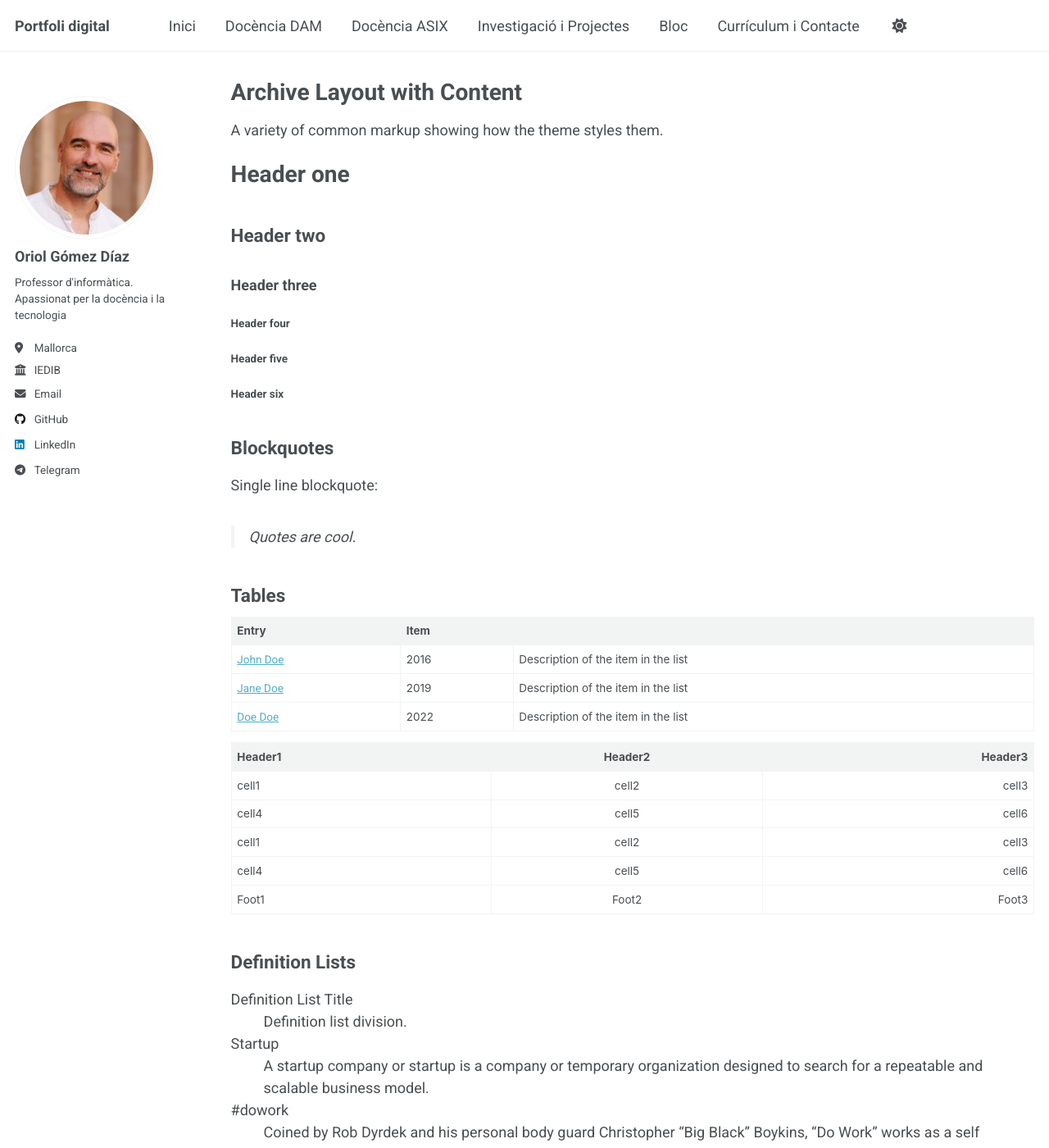
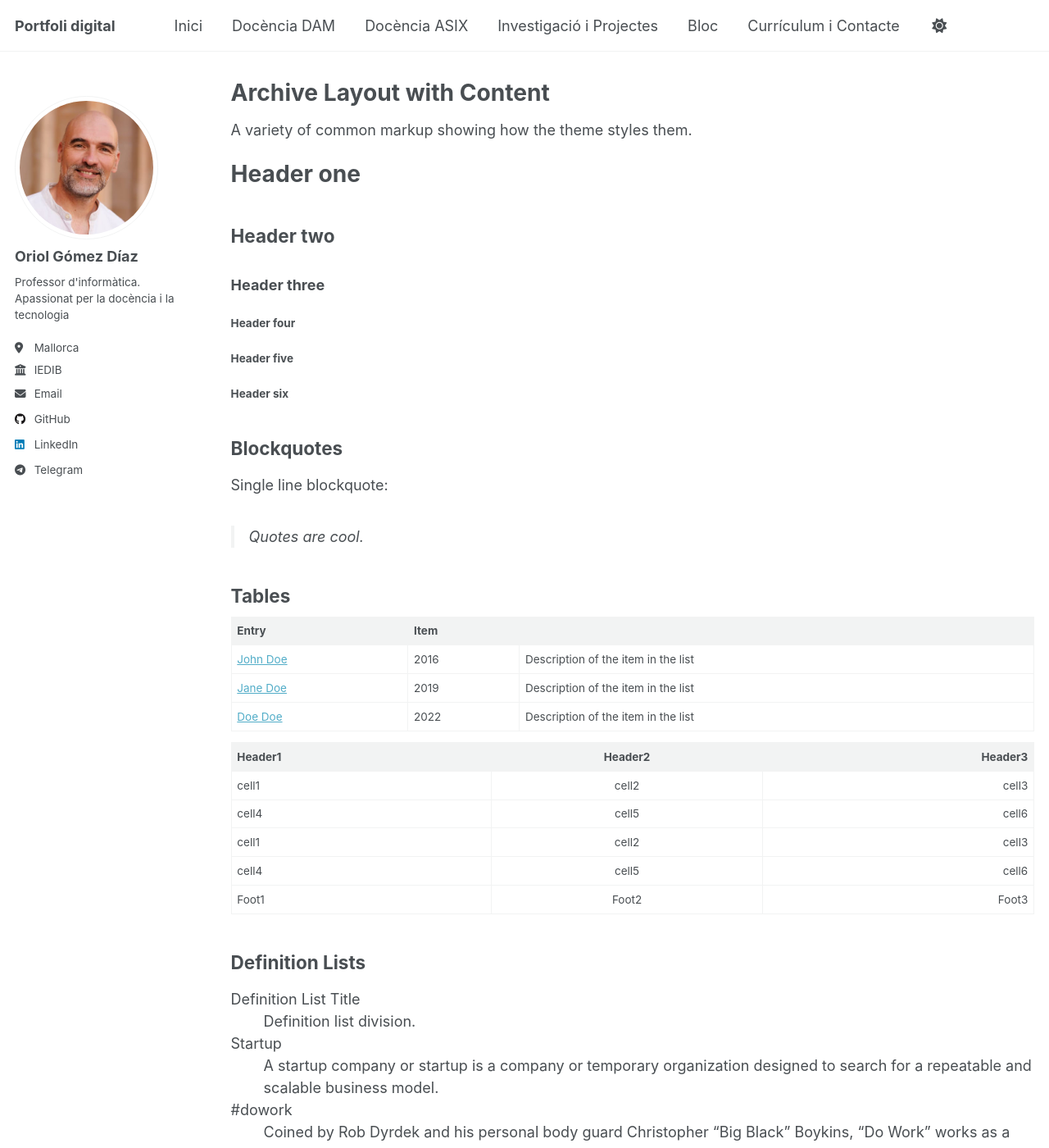
Before and after one commit to oriolgomezdiaz/oriolgomezdiaz.github.io, a Jekyll site: the page built from _pages/archive-layout-with-content.md, in a window 1280 px wide and 1400 px high. Shown: the whole window at 82% size. Built offline with Jekyll 4.4.1, drawn with Linux system fonts in a browser that asks for light colours; a script that is not in the unit is left out.

Commit message:
resoldre error main.scss

```diff
--- a/assets/css/main.scss
+++ b/assets/css/main.scss
@@ -41,8 +41,3 @@
     "vendor/font-awesome/solid",
     "vendor/font-awesome/brands"
 ;
-
-/* Estils per forçar la lletra */
-body, h1, h2, h3, h4, h5, h6, p, li, a, .page__title {
-  font-family: 'Roboto', sans-serif !important;
-}
```
